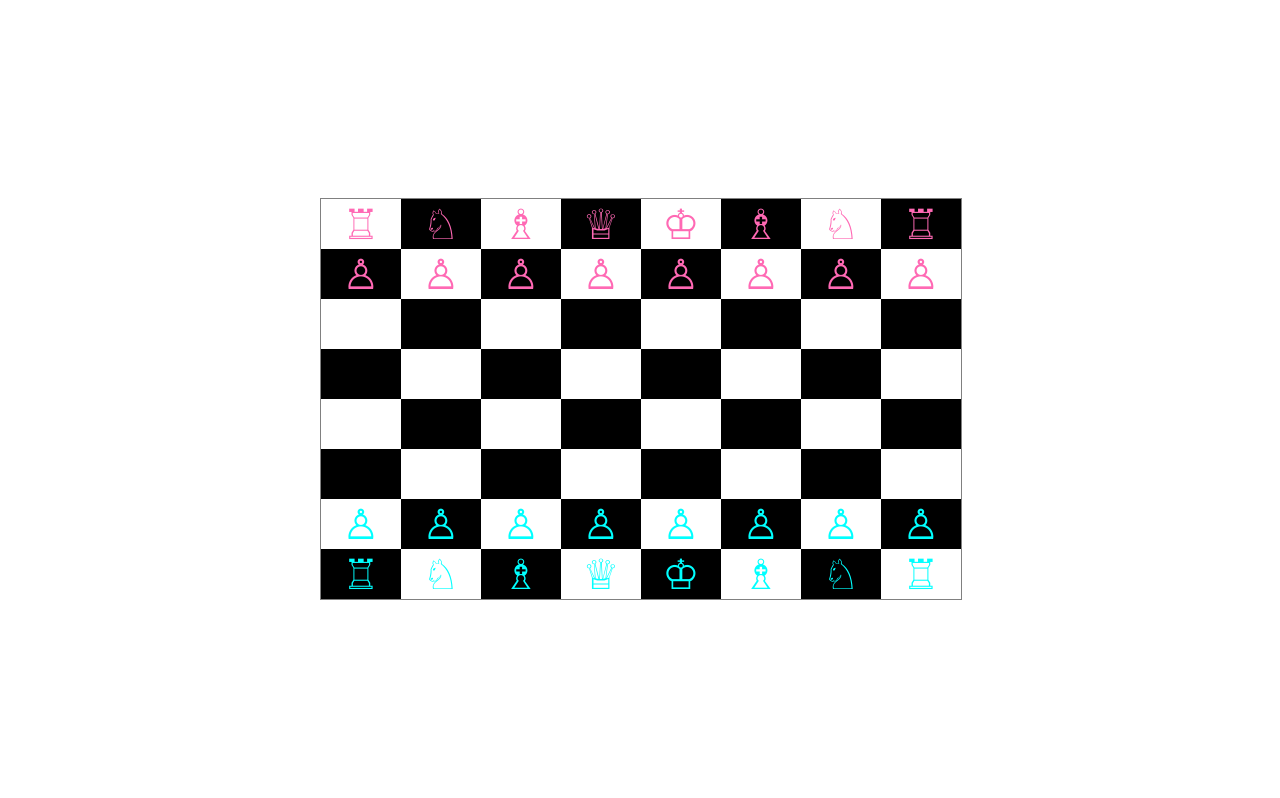
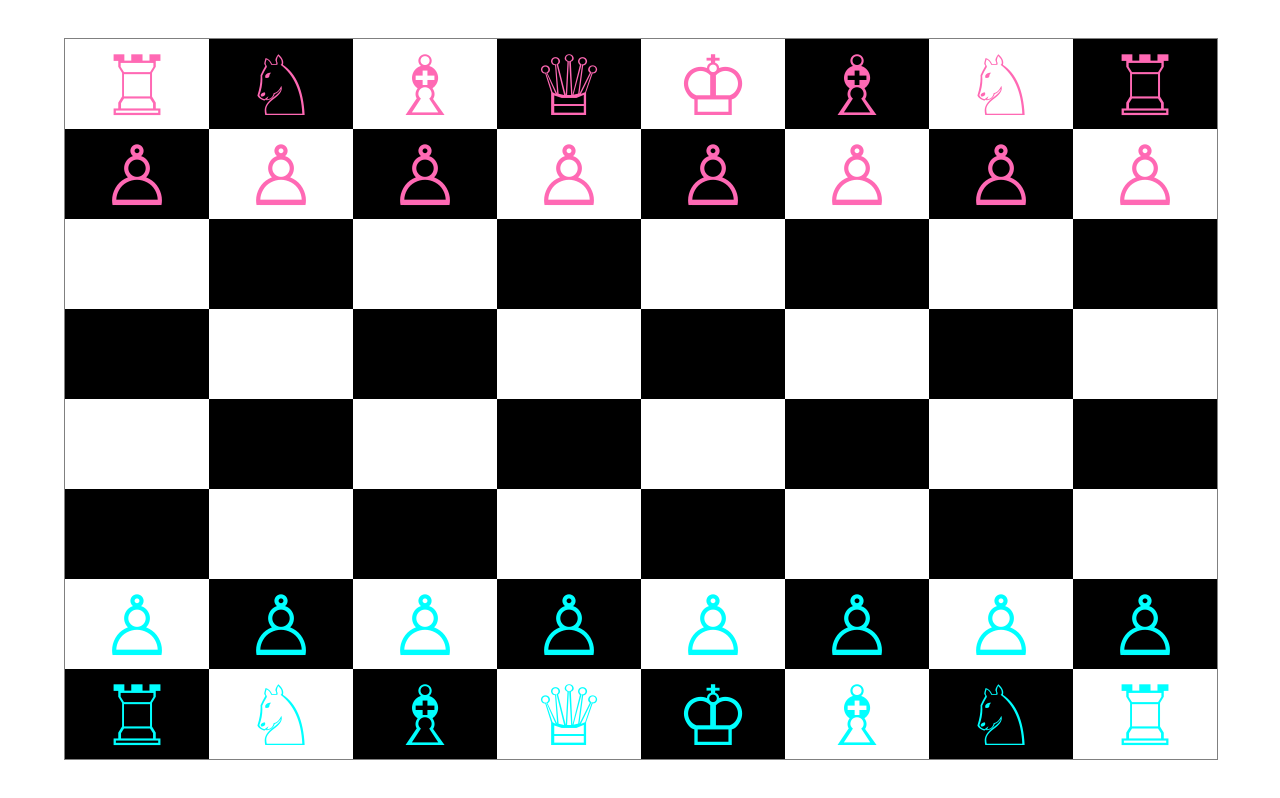
Before and after one commit to RachaelSkye/vaporwave-chess, a React (Create React App) app: page / in a window 1280 px wide. Built offline with nearby package versions, Linux system fonts and the light colour scheme.

Commit message:
make everything bigger

```diff
--- a/src/components/board/board.tsx
+++ b/src/components/board/board.tsx
@@ -30,25 +30,21 @@ export function Board() {
     //https://stackoverflow.com/questions/36379184/html5-draggable-hide-original-element
     event.currentTarget.style.transition = "0.01s";
     event.currentTarget.style.transform = "translateX(-9999px)";
-
   }
 
     useEffect(() => {
-
       function handleDrop(squareCoordinates: Coordinates, event: React.DragEvent<HTMLSpanElement>) {
         if(movingPiece){
+          movingPiece.moving = false
           const passesMoveCheck = canMove(squareCoordinates, movingPiece);
           if(passesMoveCheck){
             movingPiece.coordinates = squareCoordinates;
-            movingPiece.moving = false
             const pieceToReplace = updatedPieces.find(piece => piece.id === movingPiece.id)
             const indexToReplace = updatedPieces.indexOf(pieceToReplace!)
             updatedPieces[indexToReplace] = movingPiece
-            console.log(movingPiece)
             setUpdatedPieces(updatedPieces)
             event.currentTarget.style.transition = "";
             event.currentTarget.style.transform = "";
-
           }
           updateMovingPiece(undefined)
         }
@@ -82,11 +78,11 @@ export function Board() {
 const Boundary = styled.div`
 display: flex;
 flex-wrap: wrap;
-width: 50vw;
-height: 50vh;
+width: 90vw;
+height: 90vh;
 background-color: blue;
 position: absolute;
-bottom: 25%;
-left: 25%;
+bottom: 5%;
+left: 5%;
 border: 1px solid gray
 `
--- a/src/components/pieces/styles.tsx
+++ b/src/components/pieces/styles.tsx
@@ -3,12 +3,12 @@ import styled from "styled-components";
 interface Props {
   blackSquare: boolean
 }
-
+//TODO: actually make this responsive without resorting to vw
 export const Armor = styled.span(({blackSquare}: Props) => {
   const shadow = blackSquare ? 'white' : 'black'
   return {
     margin: 0,
-    fontSize: "3.25vw",
+    fontSize: "6.5vw",
     ":hover": { cursor: "pointer", textShadow: `1px 1px 2px ${shadow}`, transform: '1.05'},
     ':active': {textShadow: `1px 1px 2px ${shadow}` },
   };
--- a/src/components/square/square.tsx
+++ b/src/components/square/square.tsx
@@ -15,6 +15,7 @@ export function Square({square, handleDrop, handleDragStart, piece,}: Props) {
   function handleDragOver(e: React.DragEvent<HTMLSpanElement>) {
     e.preventDefault();
   };
+  const canDisplayInSquare = piece && !piece.captured && !piece.moving;
 
   return (
     <Boundary
@@ -23,7 +24,7 @@ export function Square({square, handleDrop, handleDragStart, piece,}: Props) {
     onDragOver={(e) => handleDragOver(e)}
     onDrop={(e) => handleDrop(square.coordinates, e)}
     >
-      {piece && !piece.moving ?
+      {canDisplayInSquare ?
       <span draggable={true} onDragStart={(e) => handleDragStart(e, piece?.id)}>
         <Piece blackSquare={square.color === 'black'} piece={piece} />
       </span> : null}
@@ -39,8 +40,8 @@ interface BoundaryProps {
 const Boundary = styled.div(({color, livery}: BoundaryProps) => {
   return {
     backgroundColor: color,
-    width: '6.25vw',
-    height: '6.25vh',
+    width: '11.25vw',
+    height: '11.25vh',
     zIndex: 20,
     color: livery,
     display: 'flex',
```
